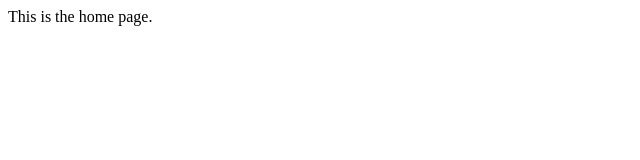
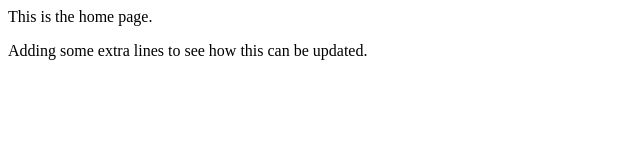
Before and after one commit to LuciaNico/DG_GPA, an Eleventy site: page src/site/notes/01-Notes/DG GPA Wellcome.md in a window 1280 px wide. Shown: the whole page, without its empty margins (0-640 px from the left). Built offline with nearby package versions, Linux system fonts and the light colour scheme; Eleventy itself is replaced by a stand-in of ours; files that its build step writes are made by us from their sources; what @sindresorhus/slugify, eleventy-plugin-nesting-toc, fs-file-tree, glob would draw is missing.

Commit message:
Update content src/site/notes/01-Notes/DG GPA Wellcome.md

```diff
--- a/src/site/notes/01-Notes/DG GPA Wellcome.md
+++ b/src/site/notes/01-Notes/DG GPA Wellcome.md
@@ -3,3 +3,5 @@
 ---
 
 This is the home page.
+
+Adding some extra lines to see how this can be updated.
```
